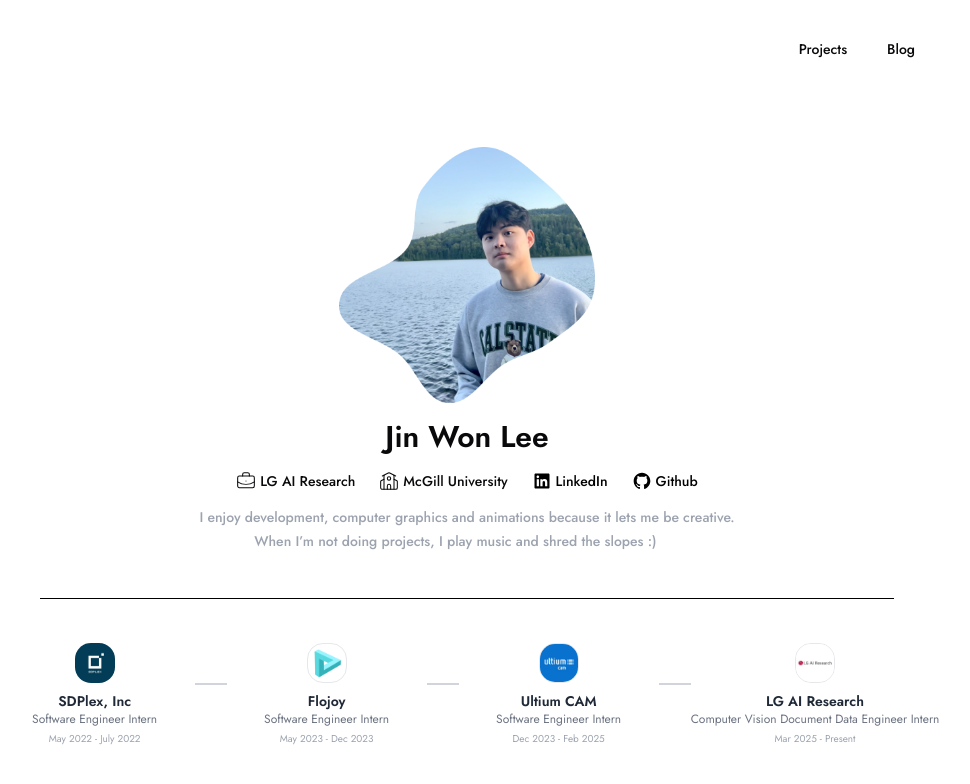
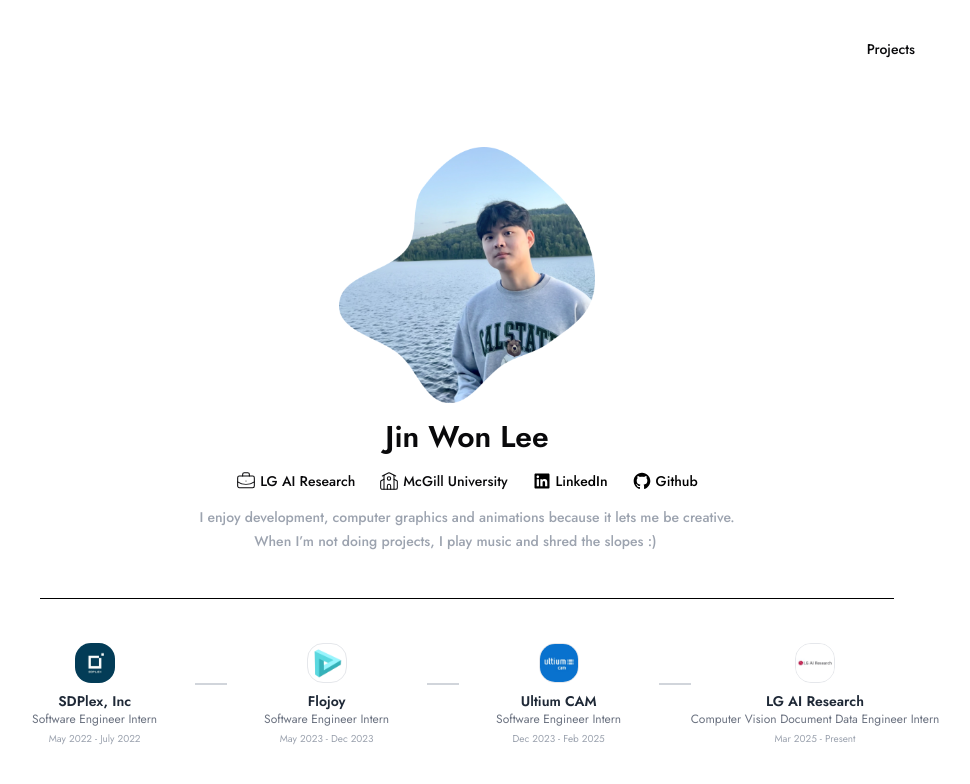
Before and after one commit to jinleevv/jinleevv.dev, a React (Vite) app: page / in a window 1280 px wide. Shown: the top 784 px of the page, without its empty margins (173-1143 px from the left). Built offline with nearby package versions, Linux system fonts and the light colour scheme; a web font is replaced by a local one.

Commit message:
Comment out blog for now

```diff
--- a/src/pages/Home.tsx
+++ b/src/pages/Home.tsx
@@ -70,9 +70,9 @@ export default function Home() {
           >
             Projects
           </Button>
-          <Button variant="ghost" className="bg-white">
+          {/* <Button variant="ghost" className="bg-white">
             Blog
-          </Button>
+          </Button> */}
         </div>
         <motion.div initial={{ opacity: 1 }}>
           <div className="w-full flex flex-col items-center justify-center">
```
